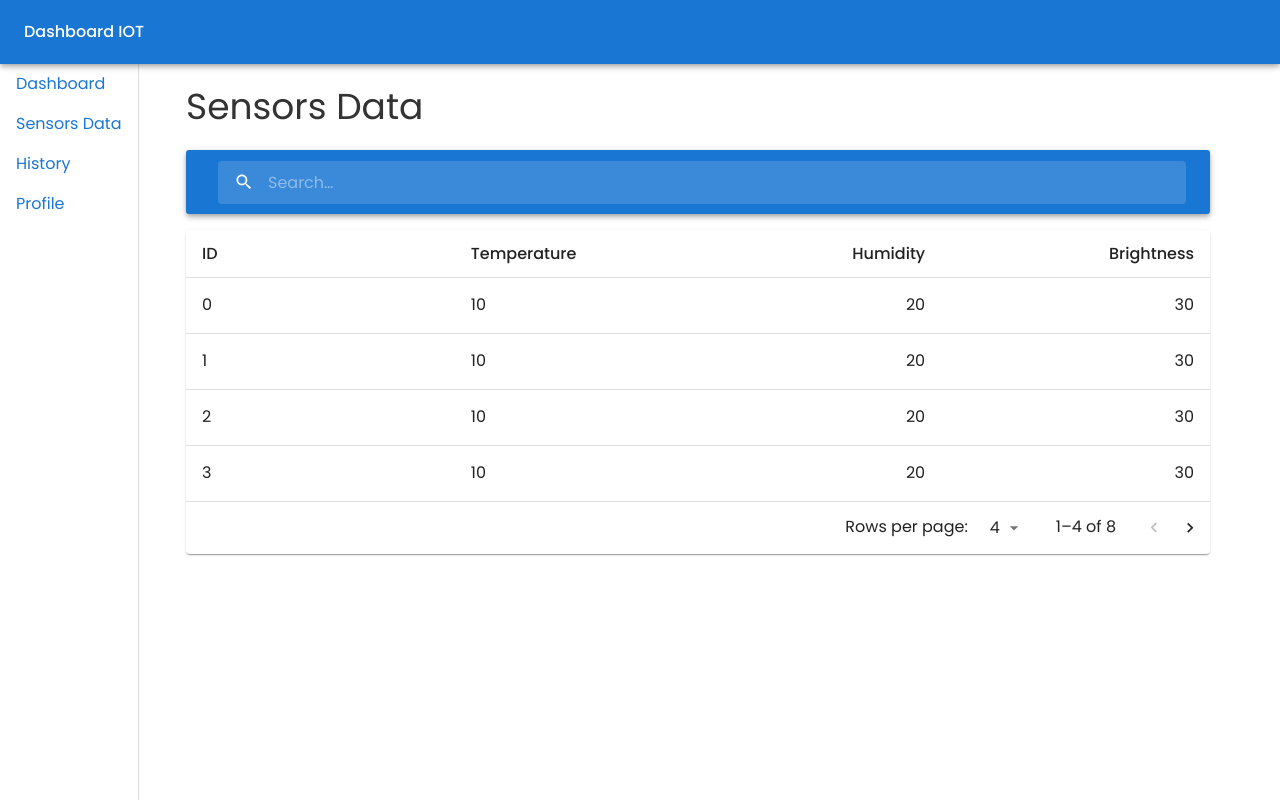
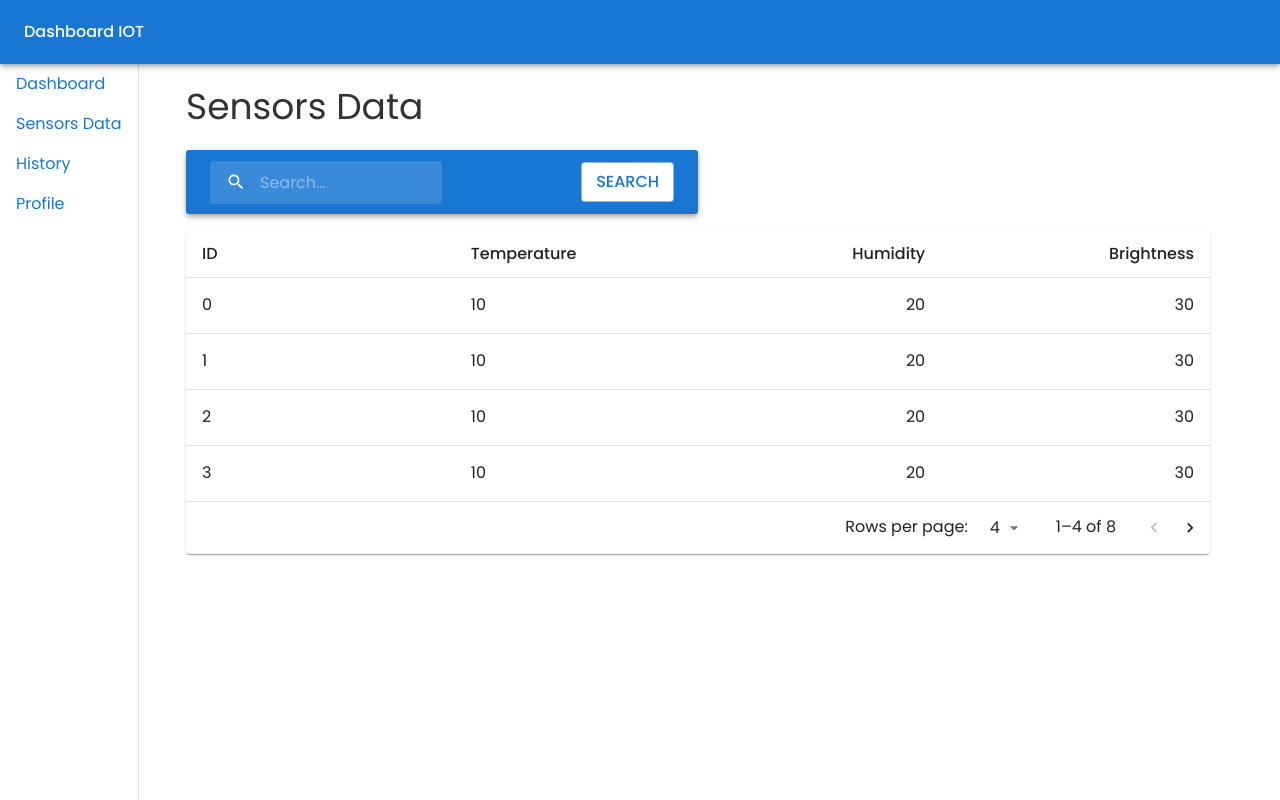
Before and after one commit to PhuocNgo/Iot-Dashboard-UI, a React (Create React App) app: page /sensors-data in a window 1280 px wide. Built offline with nearby package versions, Linux system fonts and the light colour scheme; no server answers; what openmeteo would draw is missing.

Commit message:
update switch device and search bar

```diff
--- a/package.json
+++ b/package.json
@@ -12,6 +12,7 @@
     "@testing-library/jest-dom": "^5.17.0",
     "@testing-library/react": "^13.4.0",
     "@testing-library/user-event": "^13.5.0",
+    "@uidotdev/usehooks": "^2.4.1",
     "classnames": "^2.5.1",
     "normalize.css": "^8.0.1",
     "openmeteo": "^1.1.4",
--- a/src/components/mainContent/actionsHistory/data.js
+++ b/src/components/mainContent/actionsHistory/data.js
@@ -1,38 +1,19 @@
-export const histroies = [
-  {
-    id: 0,
-    device: "Cam bien nhiet do",
-    action: "on",
-    time: "1:26 AM",
-  },
-  {
-    id: 1,
-    device: "Cam bien anh sang",
-    action: "off",
-    time: "1:26 AM",
-  },
-  {
-    id: 2,
-    device: "Quat",
-    action: "on",
-    time: "1:26 AM",
-  },
-  {
-    id: 3,
-    device: "Cam bien nhiet do",
-    action: "on",
-    time: "1:26 AM",
-  },
-  {
-    id: 4,
-    device: "Cam bien anh sang",
-    action: "off",
-    time: "1:26 AM",
-  },
-  {
-    id: 5,
-    device: "Quat",
-    action: "on",
-    time: "1:26 AM",
-  },
-];
+const fetchData = async () => {
+  try {
+    const response = await fetch("http://localhost:8080/api/getActionsHistory");
+
+    if (!response.ok) {
+      console.log("Error, can not connect!");
+      return [];
+    }
+
+    const result = await response.json();
+    const history = result.data;
+    return history;
+  } catch (err) {
+    console.log("Cannot get the history:", err.message);
+    return [];
+  }
+};
+
+export const histories = await fetchData();
--- a/src/components/mainContent/actionsHistory/index.jsx
+++ b/src/components/mainContent/actionsHistory/index.jsx
@@ -7,24 +7,24 @@ import TableContainer from "@mui/material/TableContainer";
 import TableHead from "@mui/material/TableHead";
 import TablePagination from "@mui/material/TablePagination";
 import TableRow from "@mui/material/TableRow";
-import { histroies } from "./data";
+import { histories } from "./data";
 import { Container } from "@mui/system";
 import { Typography } from "@mui/material";
 import SearchBar from "../component/search";
 
 const columns = [
-  {id: "id", label: "ID", minWidth: 170},
-  { id: "device", label: "Device Name", minWidth: 100 },
+  { id: "_id", label: "ID", minWidth: 170 },
+  { id: "deviceName", label: "Device Name", minWidth: 100 },
   {
     id: "action",
     label: "Action",
     minWidth: 170,
-    align: "right",
+    align: "left",
   },
-  { id: "time", label: "Time", minWidth: 170, align: "right", },
+  { id: "time", label: "Time", minWidth: 170, align: "left" },
 ];
 
-const rows = histroies;
+const rows = histories;
 
 export default function ActionsHistory() {
   const [page, setPage] = React.useState(0);
@@ -41,9 +41,9 @@ export default function ActionsHistory() {
   };
 
   return (
-    <Container>
+    <Container sx={{ mb: "16px" }}>
       <Typography sx={{ fontSize: "36px", mb: "16px" }}>History</Typography>
-      <SearchBar data={rows} setData={setRow} />
+      <SearchBar apiEndpoint={"history"} setData={setRow} />
       <Paper sx={{ width: "100%", overflow: "hidden", marginTop: "16px" }}>
         <TableContainer sx={{ maxHeight: 440 }}>
           <Table stickyHeader aria-label="sticky table">
--- a/src/components/mainContent/component/handleOnKeyDown.js
+++ /dev/null
@@ -1,11 +0,0 @@
-export default function handleOnKeyDown(event, data, setData) {
-  let dataAfterFilter = [];
-
-  if (event.key === "Enter") {
-    const id = parseInt(event.target.value);
-
-    dataAfterFilter = data.filter((curVal) => {return curVal.id === id})
-
-    setData(dataAfterFilter)
-  }
-}
--- /dev/null
+++ b/src/components/mainContent/component/handleSearch.js
@@ -0,0 +1,18 @@
+export default async function handleSearch(query, apiEndpoint, setData) {
+  try {
+    const response = await fetch(
+      `http://localhost:8080/api/search/${apiEndpoint}?device_name=${query}`
+    );
+
+    if (!response.ok) {
+      console.log("Can not connect to internet!");
+      setData([]);
+    }
+
+    const device = await response.json();
+    setData(device.data);
+  } catch (err) {
+    console.log("can not get the data:", err.message);
+    setData([]);
+  }
+}
--- a/src/components/mainContent/component/search.jsx
+++ b/src/components/mainContent/component/search.jsx
@@ -1,7 +1,8 @@
 import SearchIcon from "@mui/icons-material/Search";
-import { AppBar, InputBase, Toolbar } from "@mui/material";
-import { alpha, Box, styled } from "@mui/system";
-import handleOnKeyDown from "./handleOnKeyDown";
+import { AppBar, Button, InputBase, Toolbar, Box } from "@mui/material";
+import { alpha, styled } from "@mui/system";
+import handleSearch from "./handleSearch";
+import { useState } from "react";
 
 const SearchIconWrapper = styled("div")(({ theme }) => ({
   padding: theme.spacing(0, 2),
@@ -21,11 +22,9 @@ const Search = styled("div")(({ theme }) => ({
     backgroundColor: alpha(theme.palette.common.white, 0.25),
   },
   marginLeft: 0,
-  width: "100%",
-  [theme.breakpoints.up("sm")]: {
-    marginLeft: theme.spacing(1),
-    width: "auto",
-  },
+  width: "50%", // Giảm chiều rộng xuống 50%
+  display: "flex",
+  alignItems: "center",
 }));
 
 const StyledInputBase = styled(InputBase)(({ theme }) => ({
@@ -33,7 +32,6 @@ const StyledInputBase = styled(InputBase)(({ theme }) => ({
   width: "100%",
   "& .MuiInputBase-input": {
     padding: theme.spacing(1, 1, 1, 0),
-    // vertical padding + font size from searchIcon
     paddingLeft: `calc(1em + ${theme.spacing(4)})`,
     transition: theme.transitions.create("width"),
     [theme.breakpoints.up("sm")]: {
@@ -45,22 +43,68 @@ const StyledInputBase = styled(InputBase)(({ theme }) => ({
   },
 }));
 
-function SearchBar({ data, setData }) {
+function SearchBar({ apiEndpoint, setData }) {
+  const [searchWord, setSearchWord] = useState("");
+
   return (
-    <Box sx={{ flexGrow: 1 }} fontSize={"16px"}>
+    <Box
+      sx={{
+        flexGrow: 1,
+        width: "50%",
+      }}
+      fontSize={"16px"}
+    >
       <AppBar position="static" sx={{ borderRadius: "3px" }}>
-        <Toolbar>
-          <Search sx={{ flexGrow: 1 }}>
+        <Toolbar
+          sx={{
+            display: "flex",
+            justifyContent: "space-between",
+            alignItems: "center",
+          }}
+        >
+          <Box
+            sx={{
+              display: "flex",
+              justifyContent: "space-between",
+              alignItems: "center",
+              flexGrow: 1,
+            }}
+          >
+            <Search>
               <SearchIconWrapper>
                 <SearchIcon sx={{ fontSize: 20 }} />
               </SearchIconWrapper>
               <StyledInputBase
                 placeholder="Search…"
                 inputProps={{ "aria-label": "search" }}
-              sx={{ padding: "2px", fontSize: "16px" }}
-              onKeyDown={(event) => handleOnKeyDown(event, data, setData)}
+                sx={{ padding: "2px", fontSize: "16px", height: "100%" }}
+                onChange={(event) => {
+                  setSearchWord(event.target.value);
+                }}
               />
             </Search>
+            <Button
+              variant="outlined"
+              sx={{
+                marginLeft: 1,
+                height: "100%",
+                width: "20%",
+                fontSize: "16px",
+                color: "#1976d2",
+                backgroundColor: "#fff",
+                "&:hover": {
+                  backgroundColor: "#fff",
+                },
+              }}
+              onClick={() => {
+                if (searchWord.trim() !== "") {
+                  handleSearch(searchWord, apiEndpoint, setData);
+                }
+              }}
+            >
+              Search
+            </Button>
+          </Box>
         </Toolbar>
       </AppBar>
     </Box>
--- a/src/components/mainContent/dashboard/devices.js
+++ b/src/components/mainContent/dashboard/devices.js
@@ -1,38 +1,30 @@
 import LightIcon from "@mui/icons-material/Light";
 import WindPowerIcon from "@mui/icons-material/WindPower";
 import AirIcon from "@mui/icons-material/Air";
-import Switch from "@mui/material/Switch";
-const label = { inputProps: { "aria-label": "Size switch demo" } };
-
-const handleTurnOnLight = async () => {
-  try {
-    await fetch("http://localhost:8080/changeTheLight", {
-      method: "POST",
-      headers: {
-        "Content-Type": "application/json",
-      },
-      body: JSON.stringify({ message: "on" }),
-    });
-  } catch (err) {
-    console.log("Cannot send request:", err);
-  }
-};
+import { DeviceSwitch } from "./switch";
 
 export const deviceInfo = [
   {
     name: "light",
     icon: <LightIcon sx={{ fontSize: "50px" }} />,
-    switchBtn: <Switch {...label} onClick={handleTurnOnLight} />,
+    switchBtn: (
+      <DeviceSwitch apiEndPoint={"changeTheLight"} deviceName={"light"} />
+    ),
   },
   {
     name: "fan",
     icon: <WindPowerIcon sx={{ fontSize: "50px" }} />,
-    switchBtn: <Switch {...label} />,
+    switchBtn: <DeviceSwitch apiEndPoint={"changeTheFan"} deviceName={"fan"} />,
   },
   {
     name: "air condition",
     icon: <AirIcon sx={{ fontSize: "50px" }} />,
-    switchBtn: <Switch {...label} />,
+    switchBtn: (
+      <DeviceSwitch
+        apiEndPoint={"changeTheAirConditioner"}
+        deviceName={"air conditioner"}
+      />
+    ),
   },
 ];
 
--- /dev/null
+++ b/src/components/mainContent/dashboard/switch.jsx
@@ -0,0 +1,61 @@
+import React, { useEffect, useState } from "react";
+import Switch from "@mui/material/Switch";
+
+const toggleDevice = async (state, apiEndPoint, setIsOn, deviceName) => {
+  const message = state ? "on" : "off";
+
+  try {
+    const response = await fetch(`http://localhost:8080/api/${apiEndPoint}`, {
+      method: "POST",
+      headers: {
+        "Content-Type": "application/json",
+      },
+      body: JSON.stringify({ message }),
+    });
+
+    if (!response.ok) {
+      throw new Error("Network response was not ok");
+    }
+
+    const data = await response.json();
+
+    if (data.message === "on" || data.message === "off") {
+      setIsOn(state);
+      localStorage.setItem(deviceName, String(state));
+    }
+
+    console.log("Success:", data);
+  } catch (error) {
+    console.error("Error:", error.message);
+  }
+};
+
+const handleChange = async (event, apiEndPoint, setIsOn, deviceName) => {
+  const newState = event.target.checked;
+  toggleDevice(newState, apiEndPoint, setIsOn, deviceName);
+};
+
+export const DeviceSwitch = ({ apiEndPoint, deviceName }) => {
+  const [isOn, setIsOn] = useState(false);
+
+  if (!localStorage.getItem(deviceName)) {
+    localStorage.setItem(deviceName, String(isOn));
+  }
+  console.log(localStorage.getItem(deviceName));
+
+  useEffect(() => {
+    const status = localStorage.getItem(deviceName) === "true" ? true : false;
+    toggleDevice(status, apiEndPoint, setIsOn, deviceName);
+  }, []);
+
+  return (
+    <Switch
+      checked={isOn}
+      onChange={(event) => {
+        handleChange(event, apiEndPoint, setIsOn, deviceName);
+      }}
+      color="primary"
+      inputProps={{ "aria-label": "controlled" }}
+    />
+  );
+};
```
Also changed, not shown: src/Context.js (added, +24 -0 lines), 1 other file (tests, documents, lock files or other folders). Lines whose indentation alone changed are shown as unchanged.
